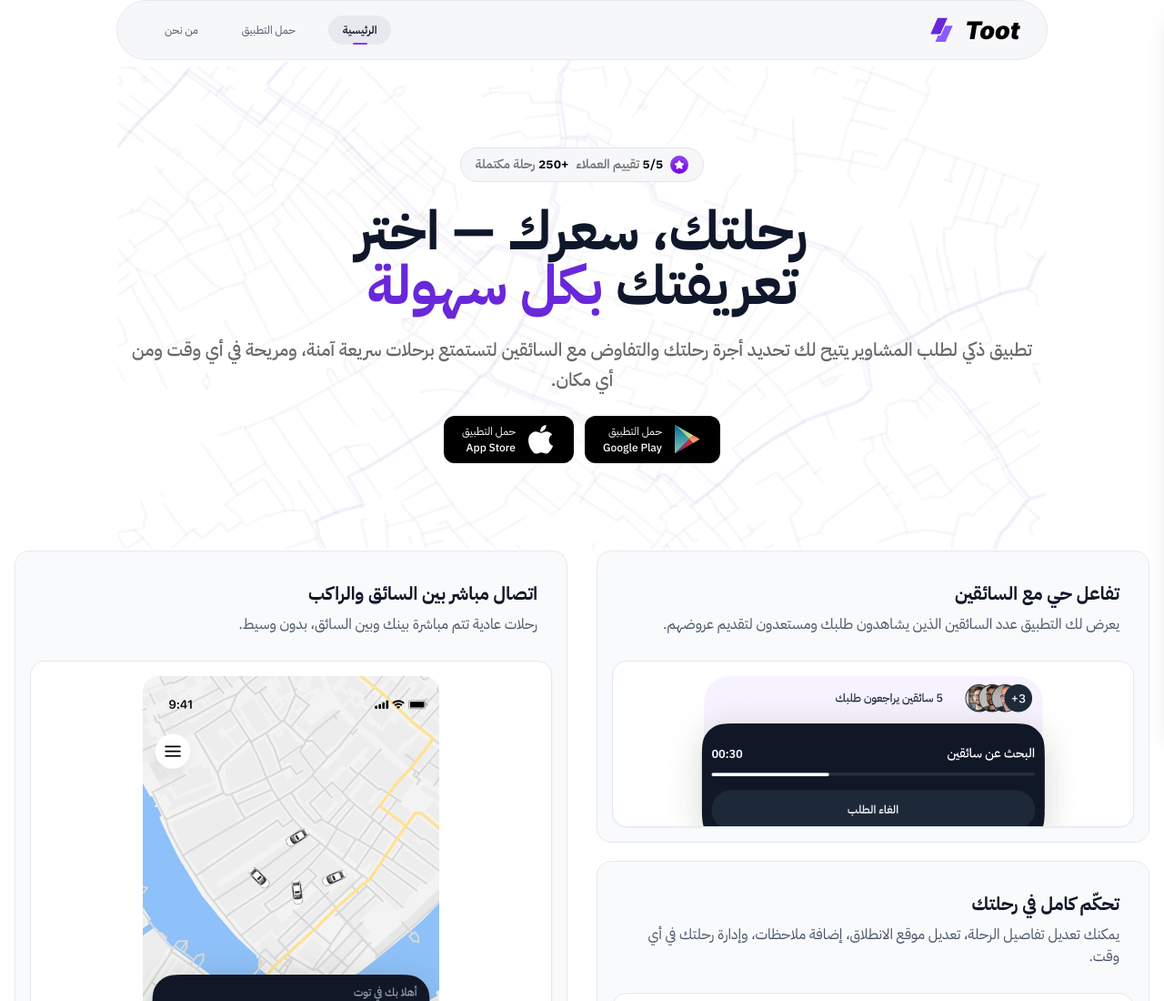
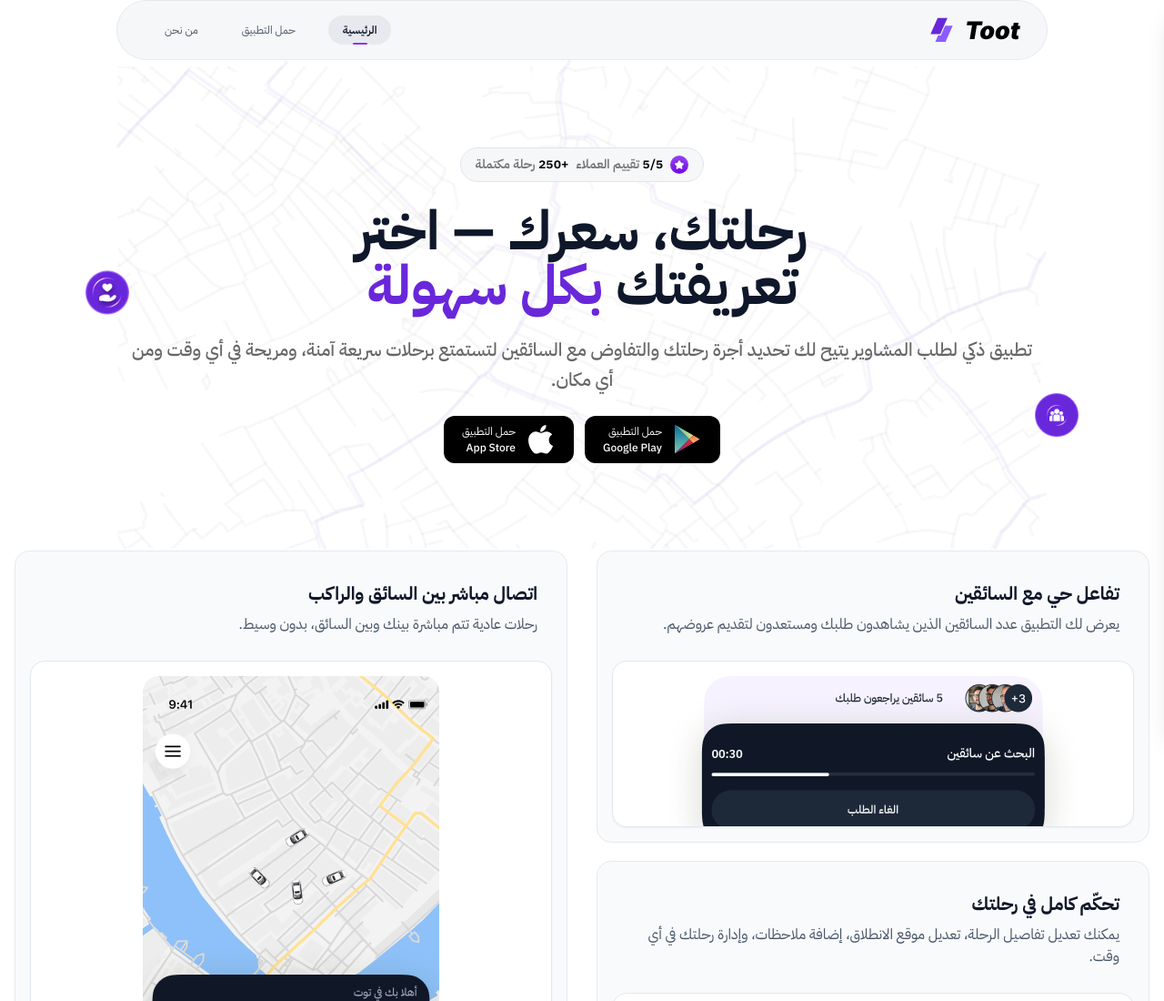
Before and after one commit to AMohamedRaafat/toot, a plain HTML site: page customer/index.html in a window 1280 px wide. Shown: the top 1100 px of the page at 91% size. Drawn offline with nearby package versions, Linux system fonts and the light colour scheme.

Commit message:
feat(ui): add floating animation and decorative icons to customer page
- Add new PNG icons for love and users
- Implement floatY animation in CSS
- Add floating icons to customer page subtitle
- Remove unused SVG icons from driver and customer assets

```diff
--- a/customer/index.html
+++ b/customer/index.html
@@ -230,12 +230,23 @@
           </h1>
           <!-- Subtext -->
           <p
-            class="mt-6 text-lg md:text-xl/relaxed text-[#666] font-medium max-w-3xl mx-auto"
+            class="relative mt-6 text-lg md:text-xl/relaxed text-[#666] font-medium max-w-3xl mx-auto"
             data-aos="fade-up"
             data-aos-delay="800"
           >
             تطبيق ذكي لطلب المشاوير يتيح لك تحديد أجرة رحلتك والتفاوض مع
             السائقين لتستمتع برحلات سريعة آمنة، ومريحة في أي وقت ومن أي مكان.
+
+            <img
+              src="./assets/imgs/icons/icon-love.png"
+              alt="Star"
+              class="absolute top-[-70px] left-[-50px] h-12 w-12 hidden md:block animate-float"
+            />
+            <img
+              src="./assets/imgs/icons/icon-users.png"
+              alt="Star"
+              class="absolute top-[70px] right-[-50px] h-12 w-12 hidden md:block animate-float-delay"
+            />
           </p>
           <!-- Store buttons -->
           <div
@@ -913,7 +924,10 @@
     </section>
 
     <!-- Footer -->
-    <footer class="bg-[#110222] text-[#94949E]" data-aos="fade-up">
+    <footer
+      class="bg-[#110222] text-[#94949E] "
+      data-aos="fade-up"
+    >
       <div class="max-w-7xl mx-auto px-4 py-16">
         <!-- Purple Divider Line -->
         <div
--- a/customer/styles.css
+++ b/customer/styles.css
@@ -481,3 +481,15 @@ body {
     overflow: hidden;
   }
 }
+@keyframes floatY {
+  0% { transform: translateY(0); }
+  50% { transform: translateY(-6px); }
+  100% { transform: translateY(0); }
+}
+.animate-float {
+  animation: floatY 3s ease-in-out infinite;
+}
+.animate-float-delay {
+  animation: floatY 3.6s ease-in-out infinite;
+  animation-delay: 0.8s;
+}
```
Also changed, not shown: customer/assets/imgs/icons/icon-love.png (added), customer/assets/imgs/icons/icon-love.svg (deleted), customer/assets/imgs/icons/icon-users.png (added), customer/assets/imgs/icons/users.svg (deleted), driver/assets/imgs/icons/icon-love.svg (deleted), driver/assets/imgs/icons/question.svg (deleted), driver/assets/imgs/icons/star.svg (deleted), driver/assets/imgs/icons/trophy.svg (deleted), driver/assets/imgs/icons/users.svg (deleted).
